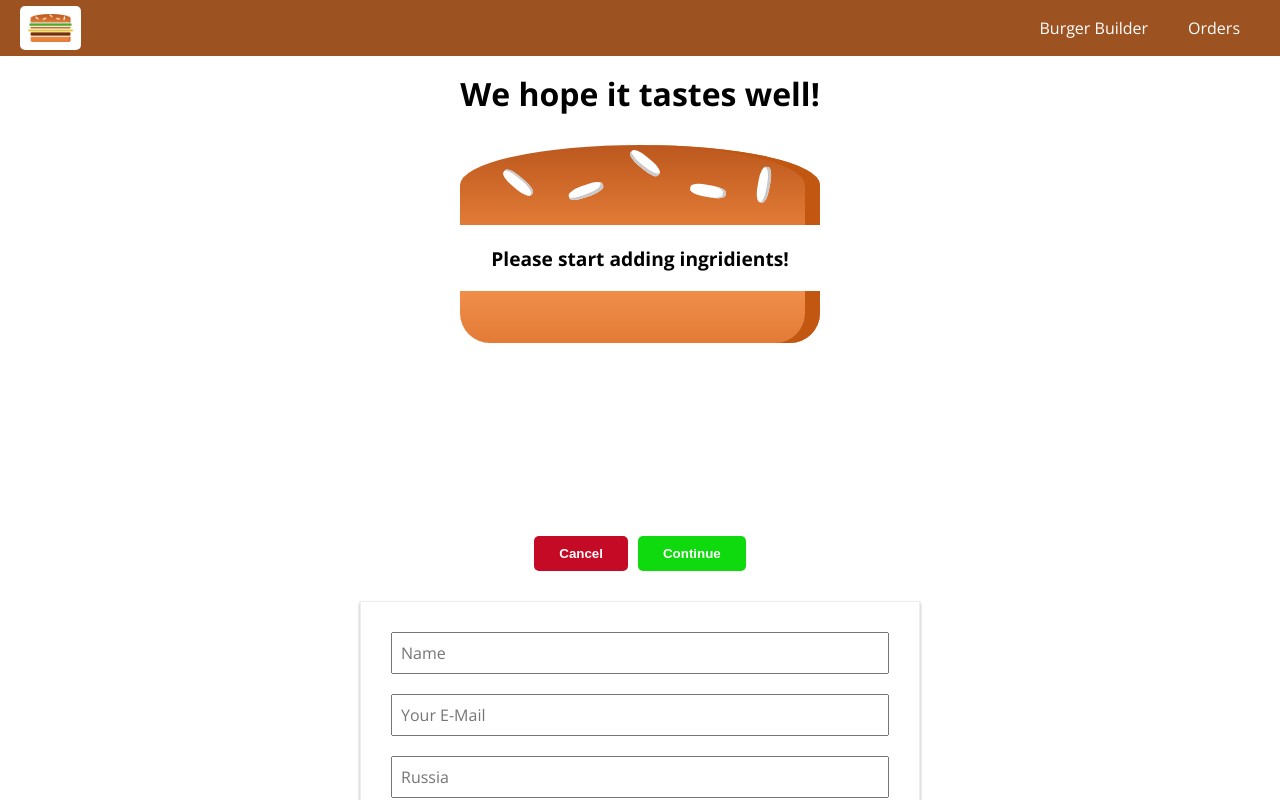
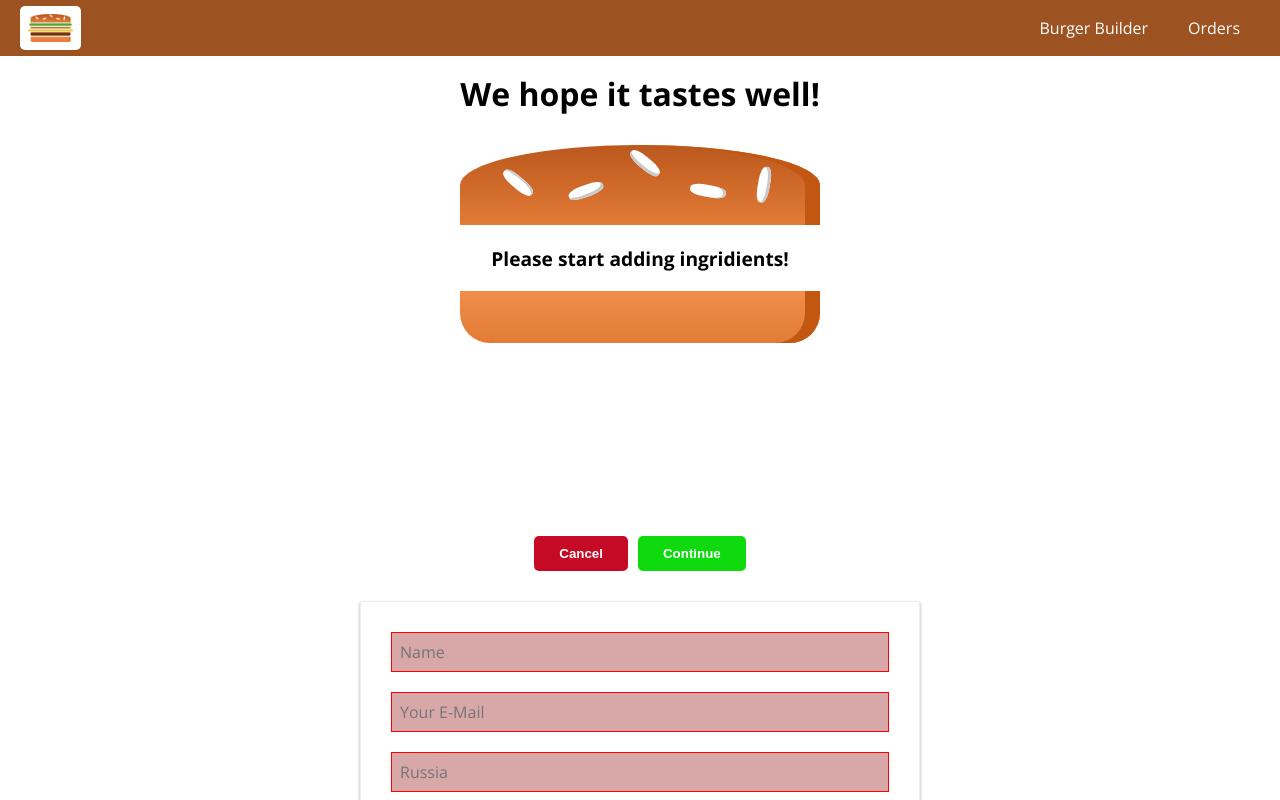
Before and after one commit to romankrru/burger-builder, a React app: page /checkout in a window 1280 px wide. Both pictures are taken after a click on the button "Continue". Shown: the top 800 px of the page. Built offline with nearby package versions, Linux system fonts and the light colour scheme.

Commit message:
Add visual feedback to invalid fields

```diff
--- a/src/components/UI/Input/Input.css
+++ b/src/components/UI/Input/Input.css
@@ -20,3 +20,8 @@
 .InputElement:focus {
   background-color: #eee;
 }
+
+.Invalid {
+  border: 1px solid red;
+  background-color: rgb(216, 167, 167);
+}
--- a/src/components/UI/Input/Input.js
+++ b/src/components/UI/Input/Input.js
@@ -5,8 +5,14 @@ import styles from './Input.css';
 
 /* eslint-disable */
 
-const Input = ({ inputType, changed, label, value, name, elementConfig }) => {
+const Input = ({ inputType, changed, label, value, valid, shouldValidate, name, elementConfig }) => {
   let inputElement = null;
+
+  const attachedClasses = [styles.InputElement];
+
+  if (!valid && shouldValidate) {
+    attachedClasses.push(styles.Invalid);
+  }
 
   switch (inputType) {
     case 'input':
@@ -15,7 +21,7 @@ const Input = ({ inputType, changed, label, value, name, elementConfig }) => {
           name={name}
           onChange={(e) => changed(e, name)}
           value={value}
-          className={styles.InputElement}
+          className={attachedClasses.join(' ')}
           {...elementConfig}
         />
       );
@@ -26,7 +32,7 @@ const Input = ({ inputType, changed, label, value, name, elementConfig }) => {
           name={name}
           onChange={(e) => changed(e, name)}
           value={value}
-          className={styles.InputElement}
+          className={attachedClasses.join(' ')}
           {...elementConfig}
         />
       );
@@ -36,7 +42,7 @@ const Input = ({ inputType, changed, label, value, name, elementConfig }) => {
         <select
           name={name}
           onChange={(e) => changed(e, name)}
-          className={styles.InputElement}
+          className={attachedClasses.join(' ')}
           value={value}
         >
           {elementConfig.options.map(option => (
--- a/src/containers/Checkout/ContactData/ContactData.js
+++ b/src/containers/Checkout/ContactData/ContactData.js
@@ -152,11 +152,11 @@ class ContactData extends Component {
     }
 
     if (rules.minLength) {
-      isValid = value.length >= rules.minLength && isValid;;
+      isValid = value.length >= rules.minLength && isValid;
     }
 
     if (rules.maxLength) {
-      isValid = value.length <= rules.maxLength && isValid;;
+      isValid = value.length <= rules.maxLength && isValid;
     }
 
     return isValid;
@@ -174,6 +174,8 @@ class ContactData extends Component {
             inputType={this.state.orderForm[inputName].elementType}
             value={this.state.orderForm[inputName].value}
             elementConfig={this.state.orderForm[inputName].elementConfig}
+            valid={this.state.orderForm[inputName].valid}
+            shouldValidate={this.state.orderForm[inputName].validation}
             changed={this.onInputChangeHandler}
           />
         )
```
